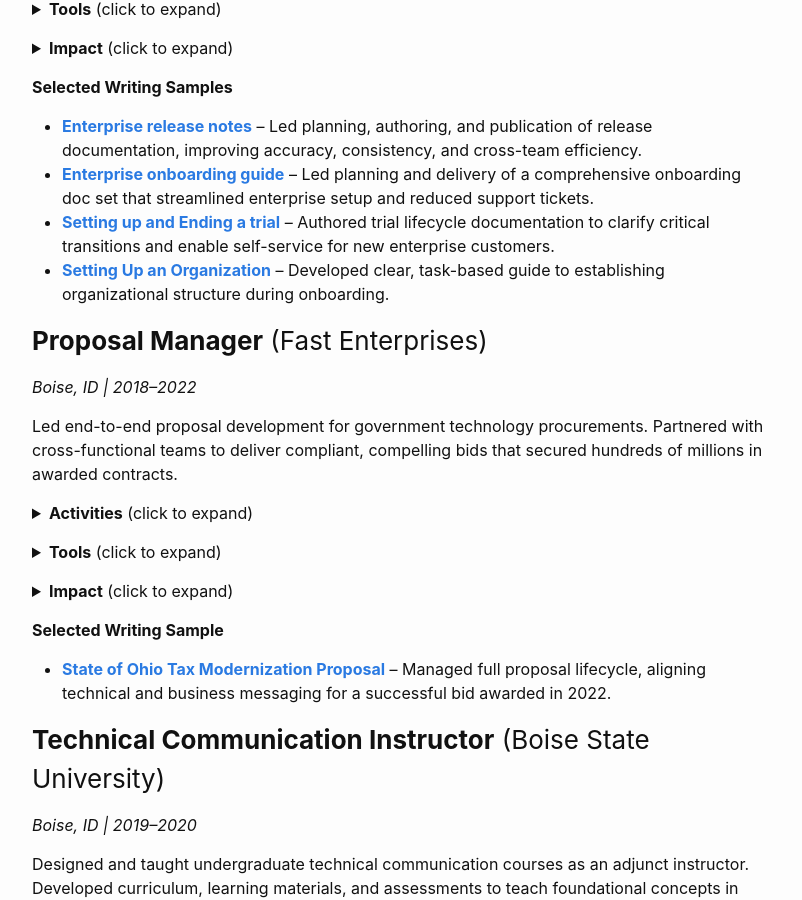
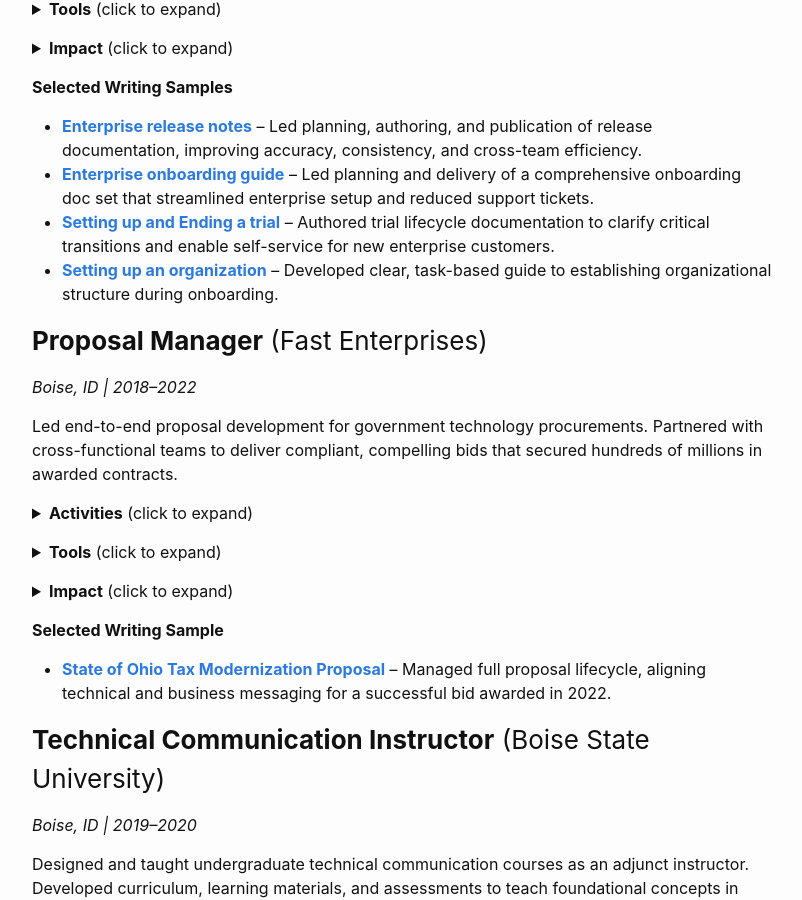
Before and after one commit to rachaelrenk/rachaelrenk.github.io, a Jekyll site: the page built from docs/resume.markdown, in a window 1280 px wide and 900 px high, scrolled down 1434 px. Shown: the whole window, without its empty margins (238-1040 px from the left). Built offline with Jekyll 4.4.1, drawn with Linux system fonts in a browser that asks for light colours.

```diff
--- a/docs/resume.markdown
+++ b/docs/resume.markdown
@@ -109,7 +109,7 @@ Git, GitHub, CI/CD workflows, Markdown, JSON, YAML, Liquid, AI-assisted tools
 - **[Enterprise release notes](/2025/03/release-notes.html)** – Led planning, authoring, and publication of release documentation, improving accuracy, consistency, and cross-team efficiency.
 - **[Enterprise onboarding guide](/2025/06/enterprise-onboarding-guide.html)** – Led planning and delivery of a comprehensive onboarding doc set that streamlined enterprise setup and reduced support tickets.
 - **[Setting up and Ending a trial](/2025/10/04/procedural-topics-2.html)** – Authored trial lifecycle documentation to clarify critical transitions and enable self-service for new enterprise customers.
-- **[Setting Up an Organization](/2025/05/procedural-topic-1.html)** – Developed clear, task-based guide to establishing organizational structure during onboarding.
+- **[Setting up an organization](/2025/05/procedural-topic-1.html)** – Developed clear, task-based guide to establishing organizational structure during onboarding.
 
 ### **Proposal Manager** (Fast Enterprises)
 *Boise, ID | 2018–2022*
```
